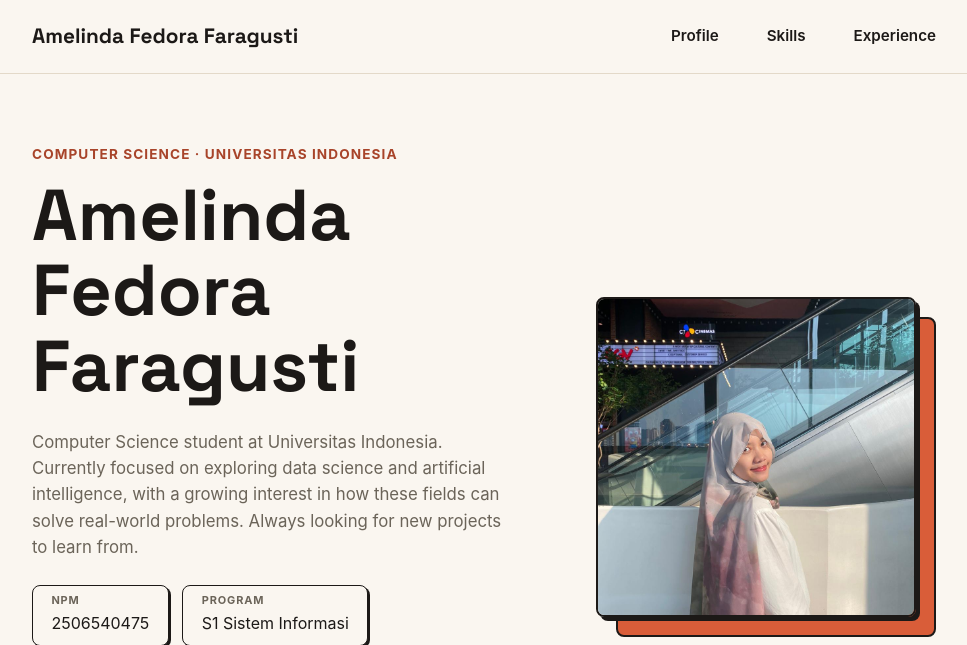
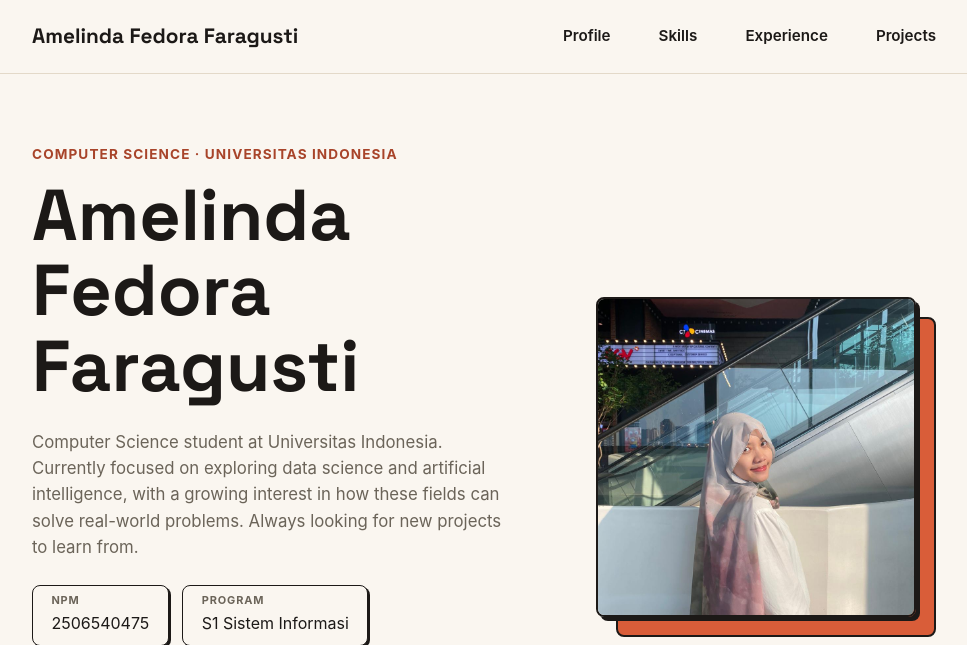
Before and after one commit to melin09-daz/myportofolio, a Django app: page / in a window 1280 px wide. Shown: the top 645 px of the page, without its empty margins (152-1119 px from the left). Run offline with Django 5.2, Linux system fonts and the light colour scheme.

Commit message:
feat: tambah navigasi ke project

```diff
--- a/templates/experience.html
+++ b/templates/experience.html
@@ -17,6 +17,7 @@
                 <a href="{% url 'main:show_main' %}">Profile</a>
                 <a href="{% url 'main:show_main' %}#skills">Skills</a>
                 <a href="{% url 'main:show_experience' %}">Experience</a>
+                <a href="{% url 'main:show_project' %}">Projects</a>
             </nav>
         </div>
     </header>
--- a/templates/index.html
+++ b/templates/index.html
@@ -17,6 +17,7 @@
                 <a href="{% url 'main:show_main' %}">Profile</a>
                 <a href="#skills" id="nav-skills-link">Skills</a>
                 <a href="{% url 'main:show_experience' %}">Experience</a>
+                <a href="{% url 'main:show_project' %}">Projects</a>
             </nav>
         </div>
     </header>
```
